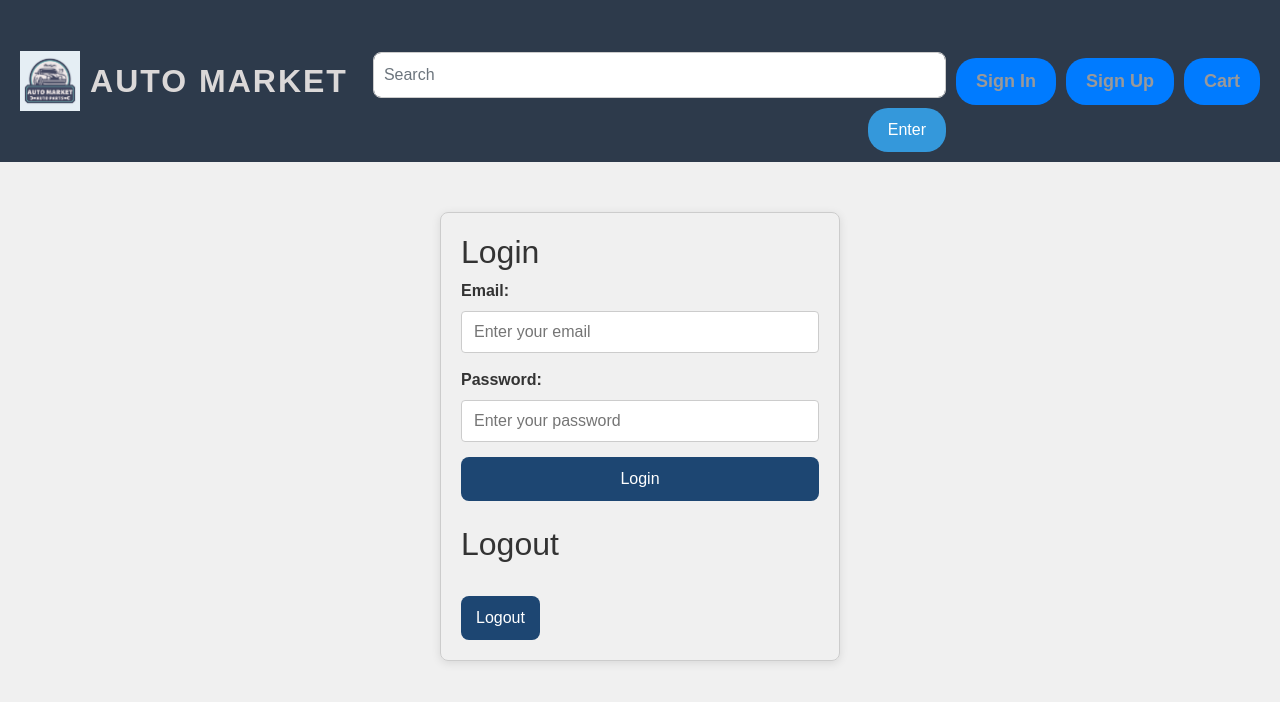
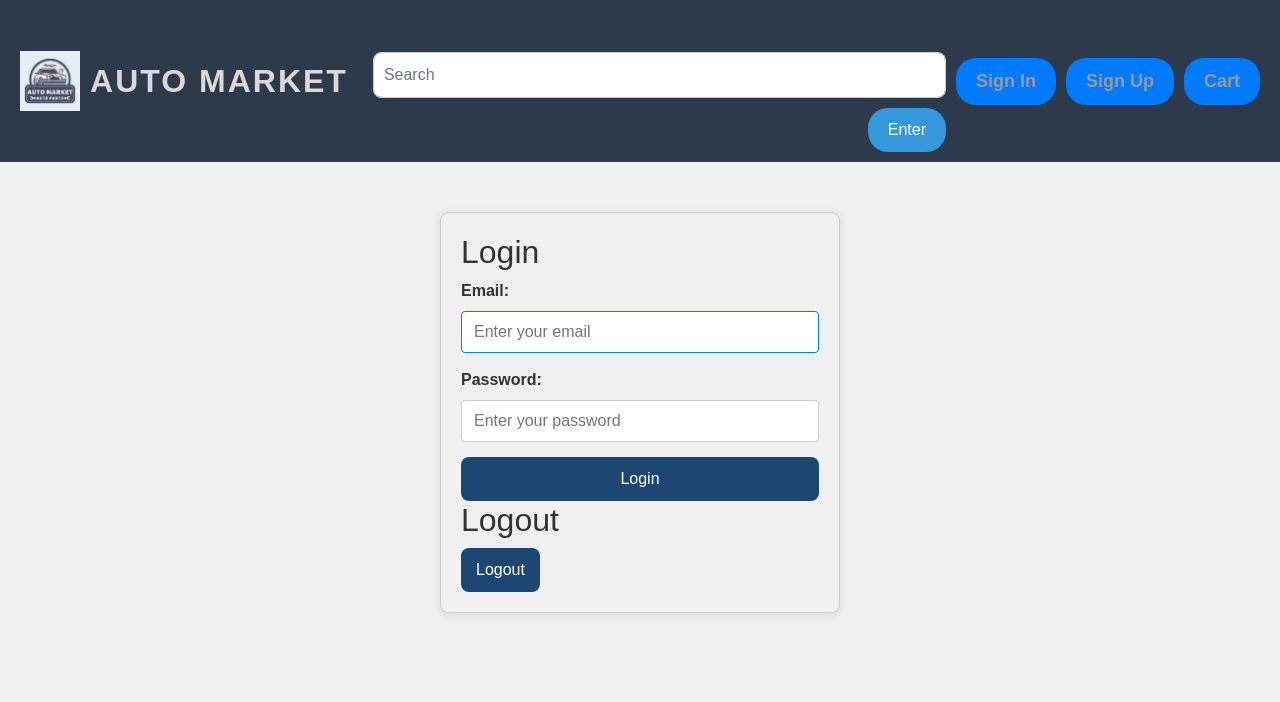
Before and after one commit to WSU-4110/AutoMarket, a React (Create React App) app in the folder firebase-react-app/: page /signin in a window 1280 px wide. Shown: the top 702 px of the page. Built offline with nearby package versions, Linux system fonts and the light colour scheme; no server answers; a small style sheet from the web is missing; the HTML template or start-up script is replaced by a standard one.

Commit message:
Update SignInPage.js

```diff
--- a/firebase-react-app/src/pages/SignInPage/SignInPage.js
+++ b/firebase-react-app/src/pages/SignInPage/SignInPage.js
@@ -5,39 +5,48 @@ import './SignInPage.css';
 import Header from "./../../Header";
 
 function App() {
-
   const [loginEmail, setLoginEmail] = useState("");
   const [loginPassword, setLoginPassword] = useState("");
   const [currentUser, setCurrentUser] = useState(null);
   const [message, setMessage] = useState("");
+  const [isLoading, setIsLoading] = useState(false);
+
+  const emailRef = React.createRef();
 
   useEffect(() => {
     const unsubscribe = onAuthStateChanged(auth, (user) => {
         setCurrentUser(user);
     });
-
+    emailRef.current?.focus();
     return () => unsubscribe();
   }, []);
 
-  const login = async () => {
+  const login = async (event) => {
+    event.preventDefault();
     try {
+      setIsLoading(true);
+      setMessage("");
       await signInWithEmailAndPassword(auth, loginEmail, loginPassword);
       setMessage("Successfully logged in!");
-
       setLoginEmail("");
       setLoginPassword("");
-
     } catch (error) {
       setMessage(`Login Error: ${error.message}`);
+    } finally {
+      setIsLoading(false);
     }
   };
 
-  const logout = async() => {
+  const logout = async () => {
     try {
+      setIsLoading(true);
+      setMessage("");
       await signOut(auth);
       setMessage("Successfully logged out!");
     } catch (error) {
       setMessage(`Logout Error: ${error.message}`);
+    } finally {
+      setIsLoading(false);
     }
   };
 
@@ -46,30 +55,28 @@ function App() {
       <Header />
 
       <div className="signin-container">
-        <div className="signin-form">
+        <form className="signin-form" onSubmit={login}>
           <h2>Login</h2>
           <div className="input-container">
             <label>Email:</label>
-            <input type="email" value={loginEmail} onChange={(e) => setLoginEmail(e.target.value)} placeholder="Enter your email" />
+            <input type="email" value={loginEmail} onChange={(e) => setLoginEmail(e.target.value)} placeholder="Enter your email" ref={emailRef} required />
           </div>
           <div className="input-container">
             <label>Password:</label>
-            <input type="password" value={loginPassword} onChange={(e) => setLoginPassword(e.target.value)} placeholder="Enter your password" />
+            <input type="password" value={loginPassword} onChange={(e) => setLoginPassword(e.target.value)} placeholder="Enter your password" required />
           </div>
-          <button className="signin-btn" onClick={login}>Login</button>
-          <br></br>
-        </div>
+          <button className="signin-btn" type="submit" disabled={isLoading}>Login</button>
+        </form>
 
         <div className="logout-section">
-          <h2>Logout</h2>  <br></br>
+          <h2>Logout</h2>
 
           {currentUser && (
             <span className="user-info">
               Logged in as: {currentUser?.email}
-              <br></br> <br></br>
             </span>
           )}
-          <button className="signin-btn" onClick={logout}>Logout</button>
+          <button className="signin-btn" onClick={logout} disabled={isLoading}>Logout</button>
         </div>
 
         {message && <div className="message">{message}</div>}
```
